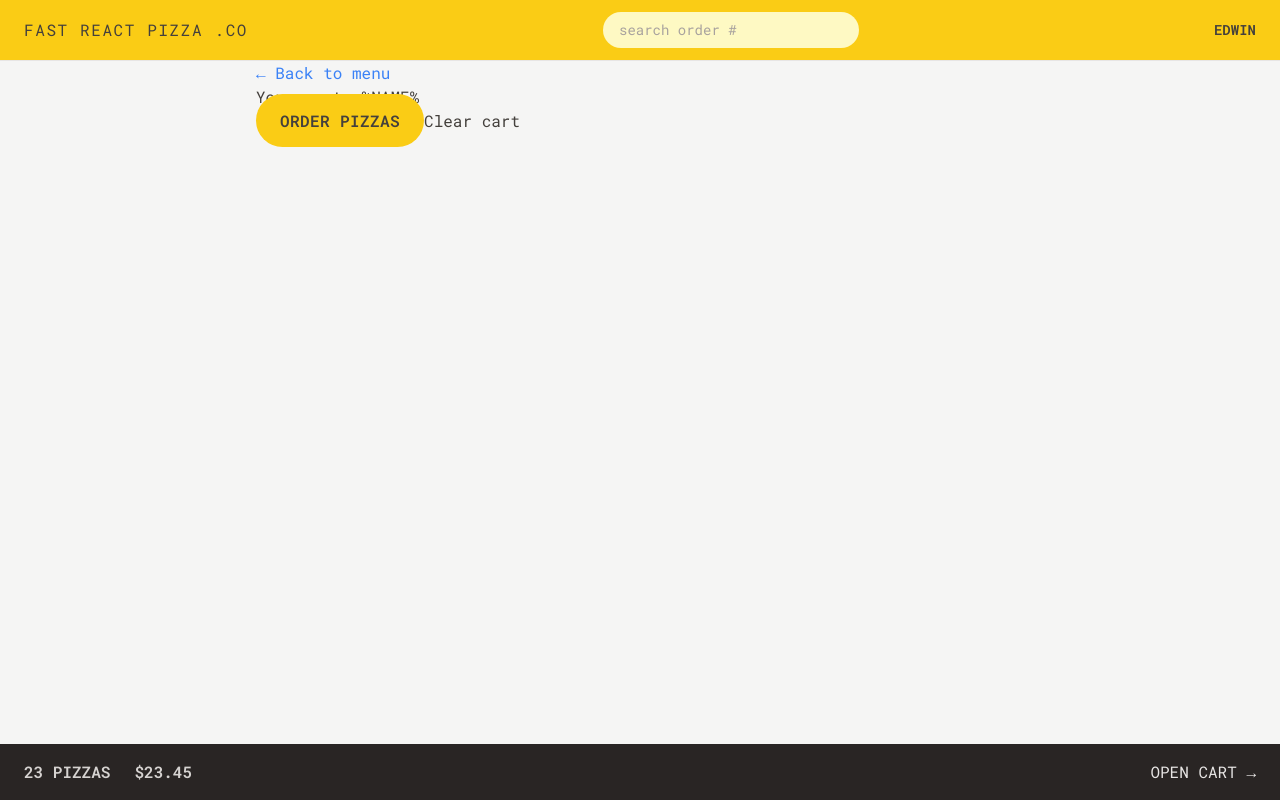
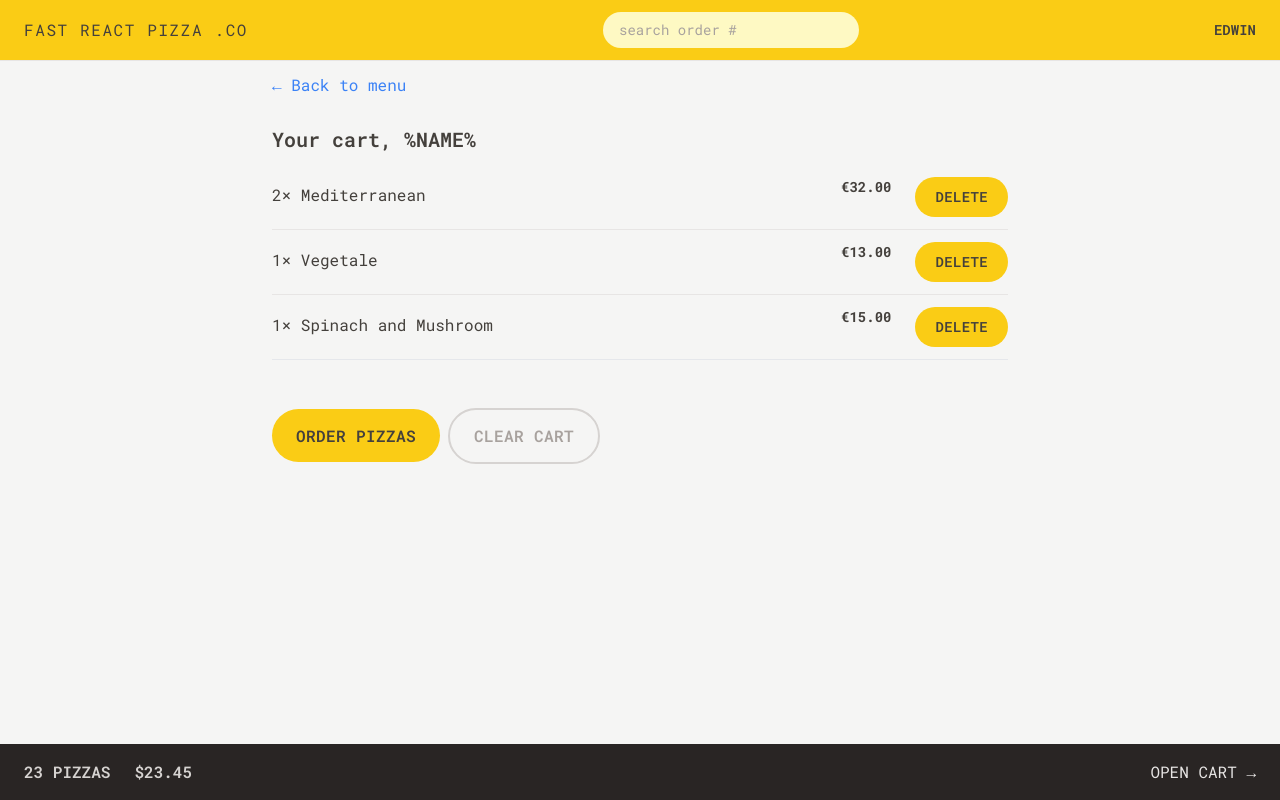
Before and after one commit to 94edwin89/Fast-React-Pizza, a React (Vite) app: page /cart in a window 1280 px wide. Built offline with nearby package versions, Linux system fonts and the light colour scheme.

Commit message:
syting the cart

```diff
--- a/src/features/cart/Cart.jsx
+++ b/src/features/cart/Cart.jsx
@@ -1,6 +1,7 @@
 import { Link } from "react-router-dom";
 import LinkButton from "../../ui/LinkButton";
 import Button from "../../ui/Button";
+import CartItem from "./CartItem";
 
 const fakeCart = [
   {
@@ -30,16 +31,22 @@
   const cart = fakeCart;
 
   return (
-    <div>
+    <div className="px-4 py-3">
       <LinkButton to="/menu">&larr; Back to menu</LinkButton>
 
-      <h2>Your cart, %NAME%</h2>
+      <h2 className="mt-7 text-xl font-semibold">Your cart, %NAME%</h2>
 
-      <div>
+      <ul className="mt-3 divide-y divide-stone-200 border-b">
+        {cart.map((item) => (
+          <CartItem item={item} key={item.key} />
+        ))}
+      </ul>
+
+      <div className="mt-12 space-x-2">
         <Button type="primary" to="/order/new">
           Order pizzas
         </Button>
-        <button>Clear cart</button>
+        <Button type="secondary">Clear cart</Button>
       </div>
     </div>
   );
--- a/src/features/cart/CartItem.jsx
+++ b/src/features/cart/CartItem.jsx
@@ -1,15 +1,18 @@
+import Button from "../../ui/Button";
 import { formatCurrency } from "../../utils/helpers";
 
 function CartItem({ item }) {
   const { pizzaId, name, quantity, totalPrice } = item;
 
   return (
-    <li>
-      <p>
+    <li className="py-3 sm:flex sm:items-center sm:justify-between">
+      <p className="mb-1 sm:mb:0">
         {quantity}&times; {name}
       </p>
-      <div>
-        <p>{formatCurrency(totalPrice)}</p>
+      <div className="flex item-center justify-between sm:gap-6">
+        <p className="text-sm font-bold">{formatCurrency(totalPrice)}</p>
+        <Button type='small'>Delete</Button>
+
       </div>
     </li>
   );
--- a/src/ui/Button.jsx
+++ b/src/ui/Button.jsx
@@ -7,6 +7,8 @@
   const styles = {
     primary: base + " px-4 py-3 md:px-6 md:py-4",
     small: base + " px-4 text-sm py-2 md:px-5 md:py-2.5",
+    secondary:"px-4 py-2.5 md:px-6 md:py-3.5 text-stone-400 rounded-full border-2 border-stone-300  font-semibold uppercase tracking-wide transition-colors duration-300 hover:bg-stone-300 hover:text-stone-800  focus:bg-stone-300 focus:text-stone-800 focus:outline-none focus:ring  focus:ring-stone-200 focus:ring-offset-2 disabled:cursor-not-allowed ",
+
   };
 
   if (to)
```
